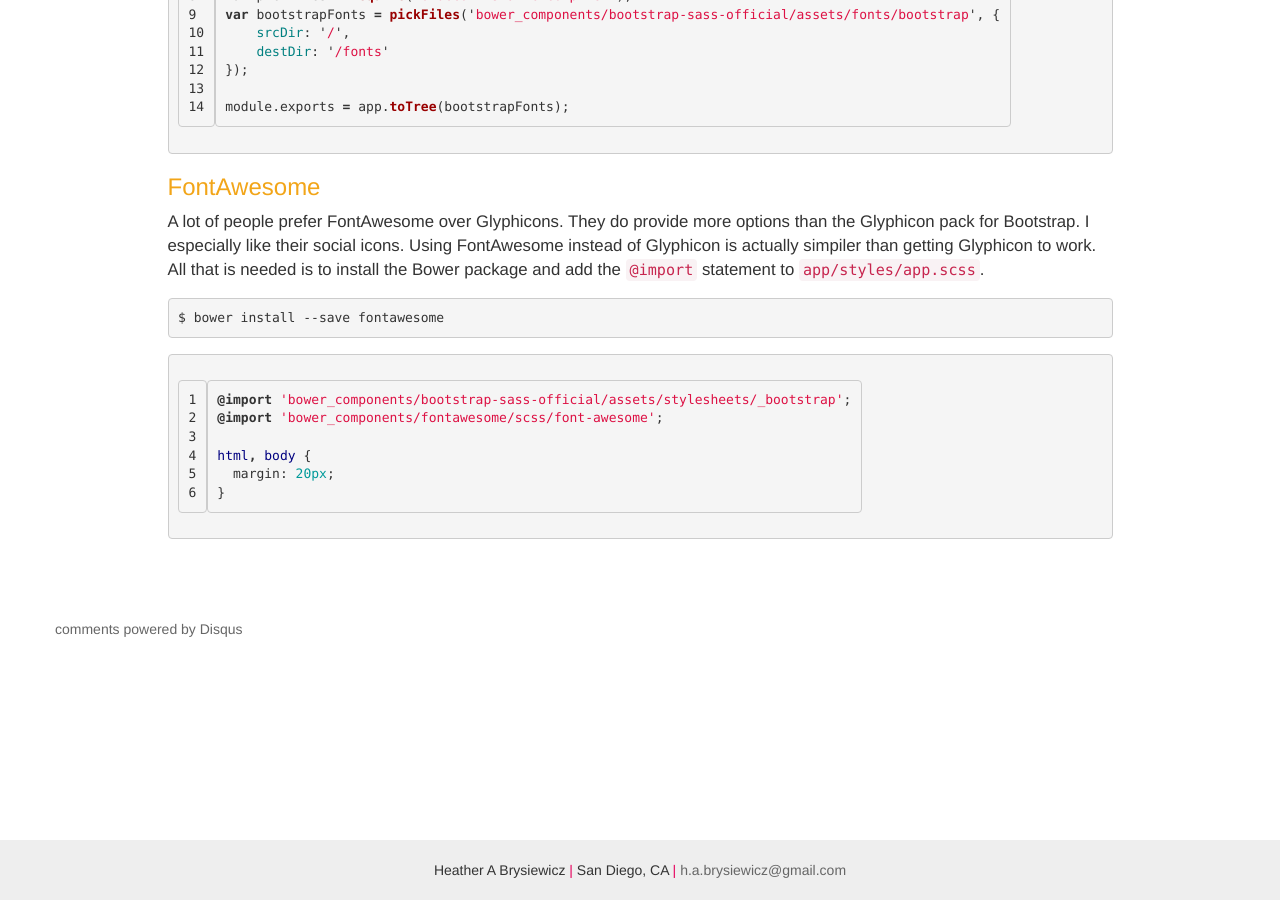
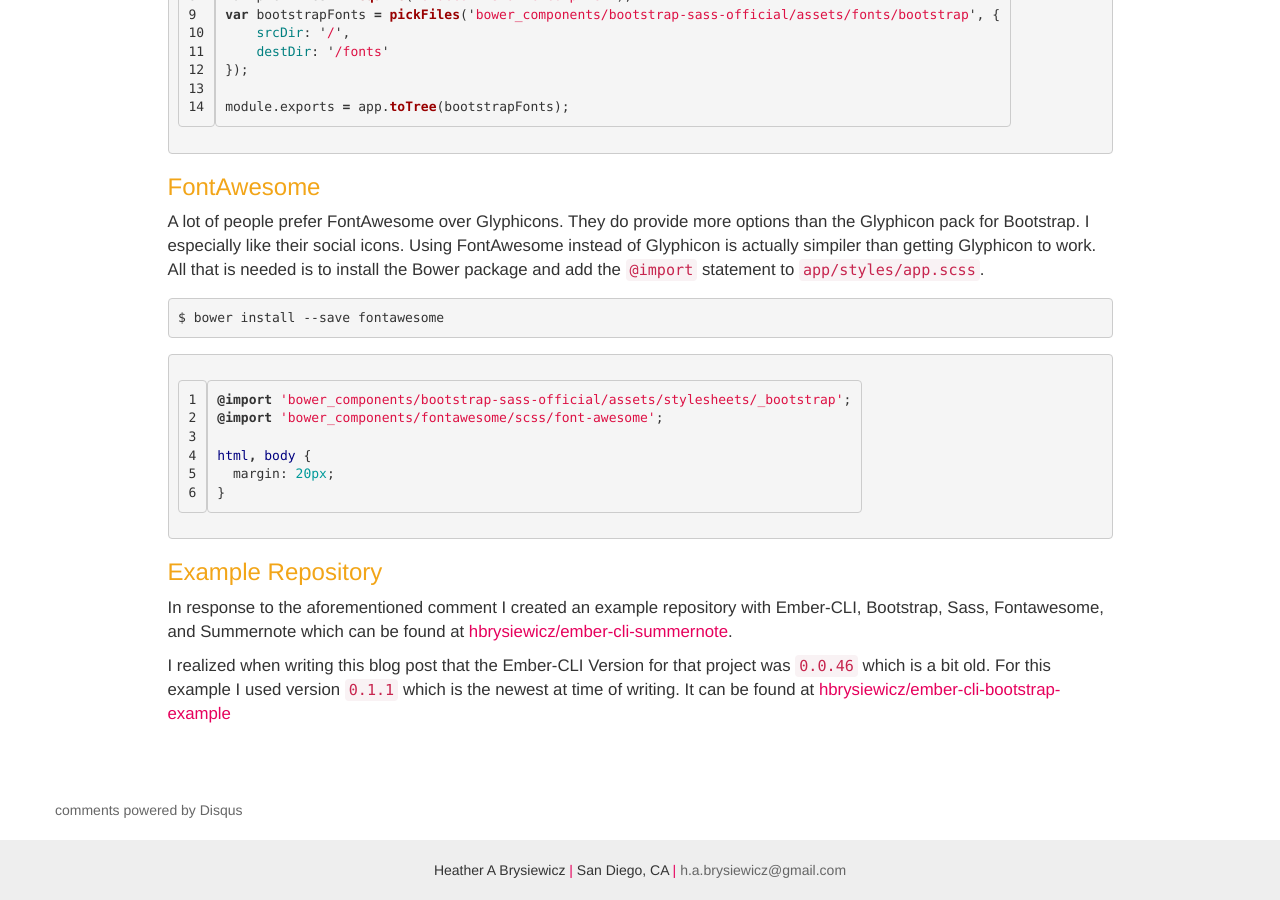
Before and after one commit to hbrysiewicz/hbrysiewicz.github.io, a Jekyll site: the page built from _posts/2014-10-14-ember-bootstrap-sass-summernote.md, in a window 1280 px wide and 900 px high, scrolled down 2487 px. Built offline with Jekyll 4.4.1, drawn with Linux system fonts in a browser that asks for light colours; Markdown is read by kramdown in place of the engine named in the settings; comment, search, counter and statistics services are not loaded.

Commit message:
Add repo exmaple locations

```diff
--- a/_posts/2014-10-14-ember-bootstrap-sass-summernote.md
+++ b/_posts/2014-10-14-ember-bootstrap-sass-summernote.md
@@ -109,3 +109,9 @@
   margin: 20px;
 }
 {% endhighlight %}
+
+### Example Repository
+
+In response to the aforementioned comment I created an example repository with Ember-CLI, Bootstrap, Sass, Fontawesome, and Summernote which can be found at <a href='https://github.com/hbrysiewicz/ember-cli-summernote'>hbrysiewicz/ember-cli-summernote</a>.
+
+I realized when writing this blog post that the Ember-CLI Version for that project was `0.0.46` which is a bit old. For this example I used version `0.1.1` which is the newest at time of writing. It can be found at <a href='https://github.com/hbrysiewicz/ember-cli-bootstrap-example'>hbrysiewicz/ember-cli-bootstrap-example</a>
```
